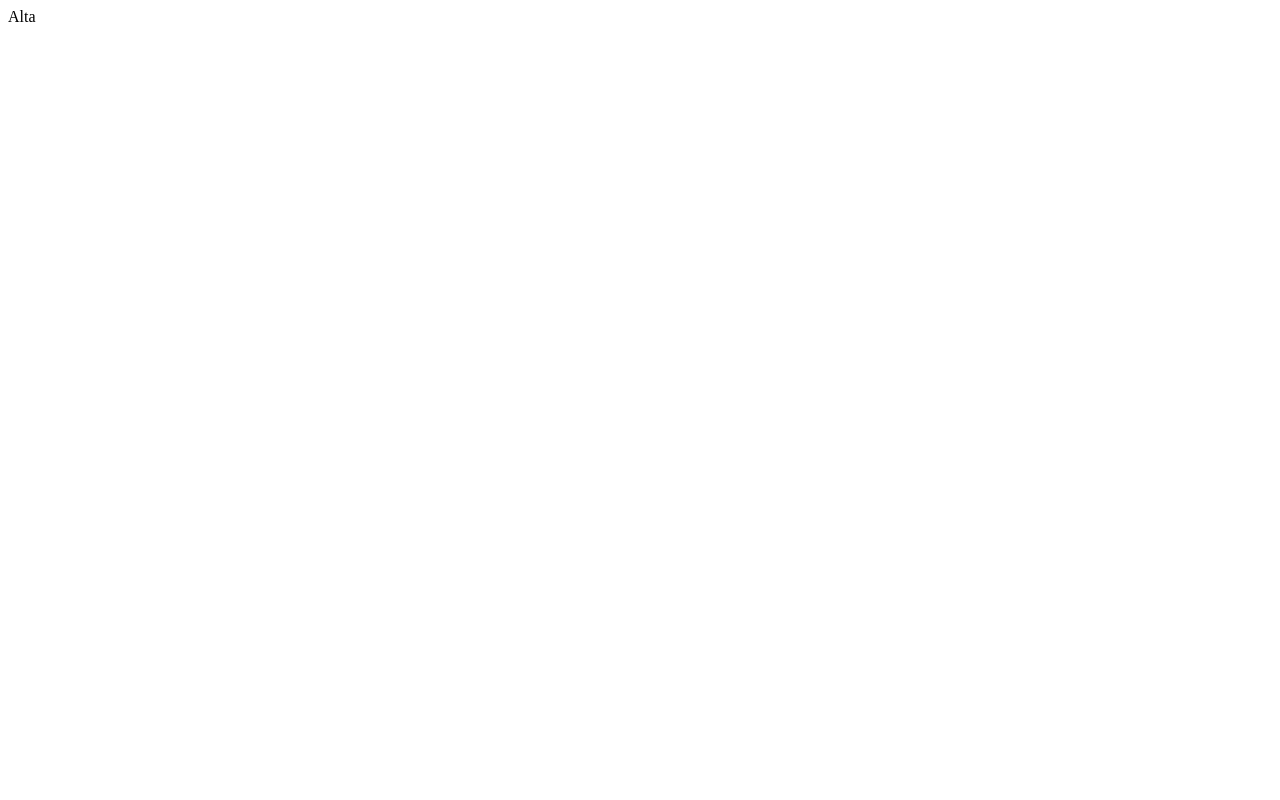
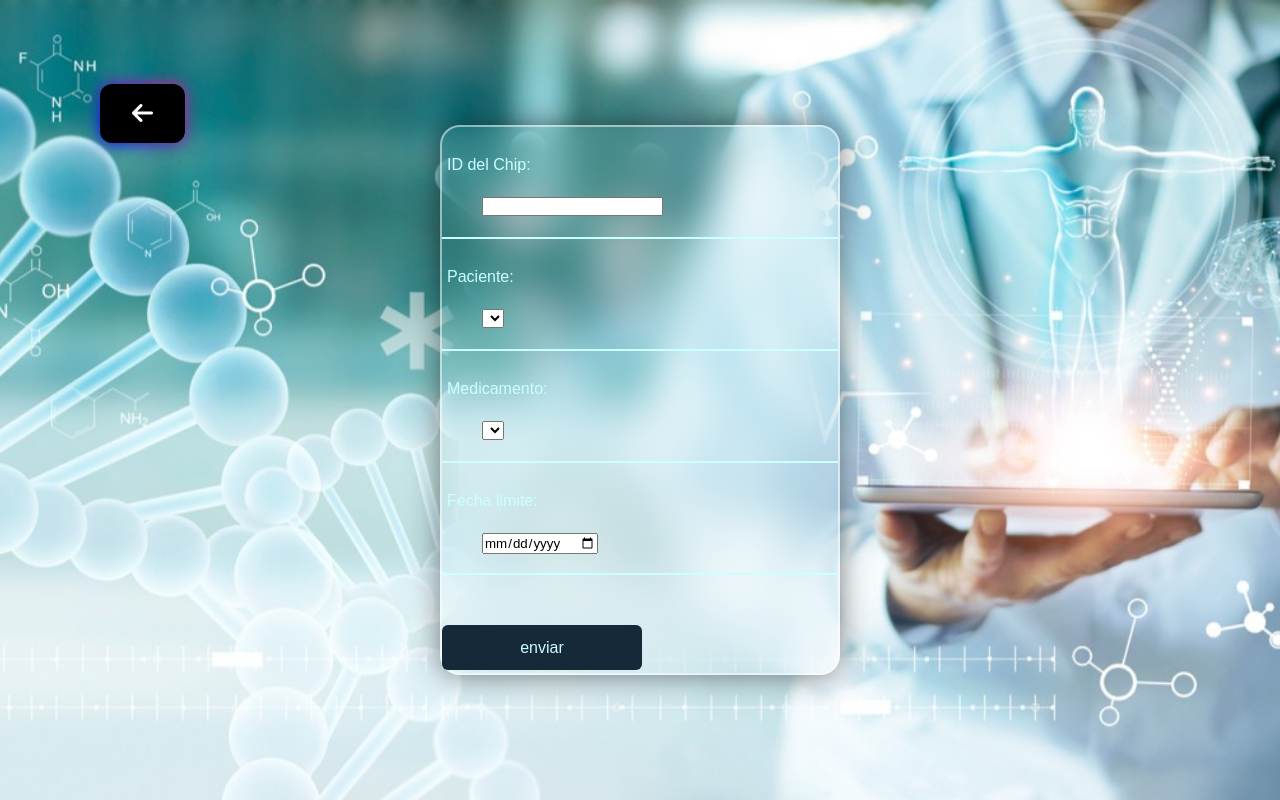
Before and after one commit to fabinho010/PracticaFinalEntornos, a plain HTML site: page paginas/alta.html in a window 1280 px wide. Drawn offline with Linux system fonts and the light colour scheme.

Commit message:
Inicio alta

```diff
--- a/css/alta.css
+++ b/css/alta.css
@@ -0,0 +1,166 @@
+*, ::before, ::after {
+    margin: 0;
+    padding: 0;
+    box-sizing: border-box;
+  }
+
+.altaBody {
+    display: flex;
+    justify-content:space-evenly;
+    font-family: 'FontAwesome', sans-serif;
+    background: url('../assets/images/fondo1.jpeg') no-repeat;
+        /*Ajusta la imagen al tamaño real*/
+    background-size: cover;
+     /*Sin esto la otra imagen queda mejor*/
+     background-position: center;
+}
+
+
+
+/*Boton para volver atras*/
+
+.icon.gestion{
+   position: absolute;
+   top: 100px;
+   left: 100px;
+}
+.one{
+    background: black;
+    cursor: pointer;
+    border: none;
+    padding: 16px 32px;
+    color: #fff;
+    font-size: 24px;
+    font-weight: bold;
+    position:relative;
+    border-radius: 12px;
+}
+
+.one::before {
+    content: "";
+    position: absolute;
+    top: 0;
+    left: 0;
+    z-index: -1;
+    width: 100%;
+    height: 100%;
+    background: linear-gradient(
+        45deg,
+        red,blue,deeppink,blue,
+        red,blue,deeppink,blue
+    );
+    background-size: 800%;
+    border-radius: 10px;
+    filter: blur(8px);
+    animation: glowing 20s linear infinite;
+}
+
+@keyframes glowing{
+    0% {
+        background-position: 0 0;
+    }
+
+    50% {
+        background-position: 400% 0;
+    }
+
+    100% {
+        background-position: 0 0;
+    }
+}
+
+.icon.gestion .tooltip {
+    position: absolute;
+    top:0px;
+    background: #fff;
+    font-size: 20px;
+    padding: 10px 18px;
+    border-radius: 25px;
+    box-shadow: 0 10px 10px rgba(0, 0, 0,0.1);
+    opacity: 0;
+    pointer-events: none;
+    transition: all 0.5s cubic-bezier(0.68,-0.55,0.265,1.55);
+}
+
+.icon.gestion:hover .tooltip {
+    top: -70px;
+    opacity: 1;
+    pointer-events: auto;
+}
+
+.icon.gestion .tooltip::before {
+    position:absolute;
+    height: 15px;
+    background: #162938;
+    bottom: -8px;
+    left: 50%;
+    transform: translateX(-50%) rotate(45deg);
+}
+
+.boxAlta{
+    position: absolute;
+    top: 50%;
+    left: 50%;
+    transform: translate(-50%, -50%);
+    width: 400px;
+    height: 550px;
+    background: transparent;
+    border: 2px solid rgb(255,255,255,.5);
+    border-radius: 20px;
+    /*Filtro para que se vea el contenido del formulario*/
+    backdrop-filter: blur(20px);
+    box-shadow: 0 0 30px rgb(0,0,0,.5);
+    /*display: flex*/
+    display:flexbox;
+    /*flex-direction: column;*/
+    /*Centra el contenido del contenedor*/
+    justify-content: center;
+    align-items: center;
+}
+
+/* El bloque de inputs*/
+.boxAlta .input-box {
+    width: 100%;
+    padding: 40px;
+}
+
+
+.input-box {
+    position: relative;
+    width: 100%;
+    height: 50px;
+    /*Lineas que separan los inputs*/
+    border-bottom: 2px solid #CCFFFF;
+    margin: 30px 0;
+}
+
+.input-box label {
+    position: absolute;
+    top: 10%;
+    left: 5px;
+    transform: translateY(-50%);
+    font-size: 1em;
+    color: #CCFFFF;
+    font-weight: 500;
+    pointer-events: none;
+    /*Movimineto ante cualquier transicion o modificación que se haga*/
+    transition: .5s;
+}
+
+.input-box input {
+
+}
+
+button {
+    width: 200px;
+    height: 45px;
+    background: #162938;
+    border: none;
+    outline: none;
+    border-radius: 6px;
+    cursor: pointer;
+    font-size: 1em;
+    color: #CCFFFF;
+    font-weight: 500;
+    margin-top: 20px;
+}
--- a/js/alta.js
+++ b/js/alta.js
@@ -0,0 +1,3 @@
+function irGestion (){
+    window.location.href = "../paginas/gestion.html";
+}
--- a/paginas/alta.html
+++ b/paginas/alta.html
@@ -4,9 +4,41 @@
     <meta charset="UTF-8">
     <meta http-equiv="X-UA-Compatible" content="IE=edge">
     <meta name="viewport" content="width=device-width, initial-scale=1.0">
-    <title>Document</title>
+    <title>Alta</title>
+    <link rel="stylesheet" href="\..\css\style.css">
+    <link rel="stylesheet" href="/css/alta.css">
+    <link rel="stylesheet" href="https://stackpath.bootstrapcdn.com/font-awesome/4.7.0/css/font-awesome.min.css">
+    <script src="https://kit.fontawesome.com/d577c03405.js" crossorigin="anonymous"></script>
 </head>
-<body>
-    Alta
+<body class="altaBody">
+    <div class="icon gestion">
+        <div class="tooltip">Volver a Gestion</div>
+        <a class="one" type="button" onclick="irGestion()"><span><i class="fa-solid fa-arrow-left"></i></span></a>
+    </div>
+
+    <div class="boxAlta">
+        <div class="input-box">
+            <label for="idXip"> ID del Chip: </label>
+            <input type="text" name="idXip" id="idXip" required>
+        </div>
+        <div class="input-box">
+            <label for="paciente"> Paciente: </label>
+            <select name="paciente" id="paciente" required>
+
+            </select>
+        </div>
+        <div class="input-box">
+            <label for="medicamento"> Medicamento: </label>
+            <select name="medicamento" id="medicamento" required>
+
+            </select>
+        </div>
+        <div class="input-box">
+            <label for="fecha"> Fecha limite: </label>
+            <input type="date" name="fecha" id="fecha" required>
+        </div>
+        <button type="submit">enviar</button>
+    </div>
+    <script src="../js/alta.js"></script>
 </body>
 </html>
```
